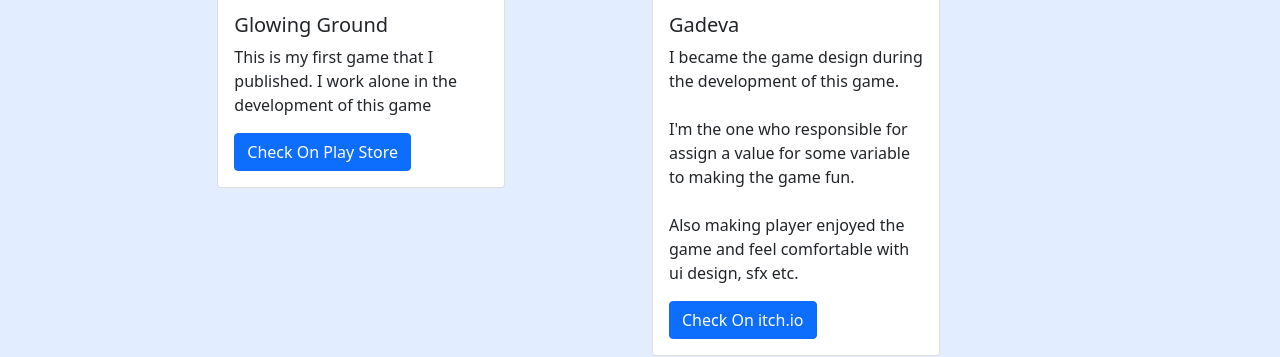
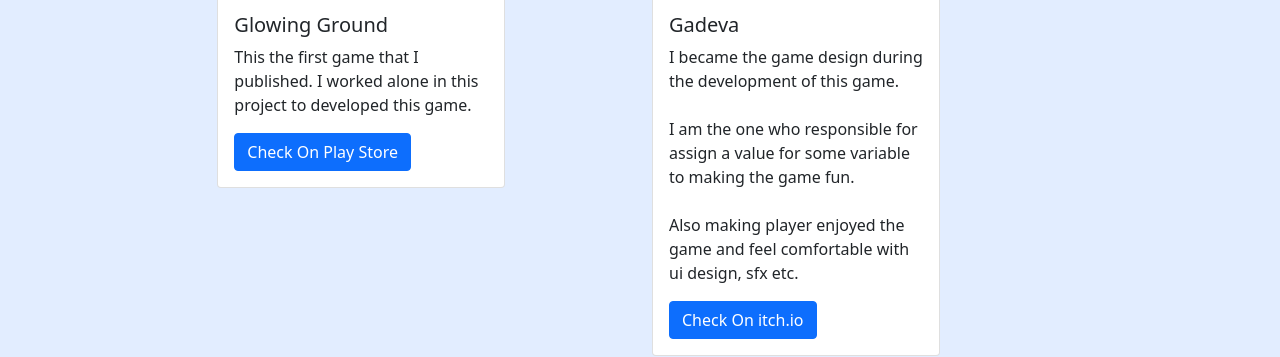
Before and after one commit to 2Bray/2bray.github.io, a plain HTML site: page index.html in a window 1280 px wide. Shown: the part 918-1275 px from the top of the page. Drawn offline with nearby package versions, Linux system fonts and the light colour scheme.

Commit message:
Update index.html

```diff
--- a/index.html
+++ b/index.html
@@ -63,7 +63,7 @@
                 <div class="col-md-5 mb-3">
                     <p>
                         I am a game developer using the Unity game engine. <br>
-                        I have been a game developer since 2021, and published my first game which the title is "Glowing Ground" on playstore.
+                        I have been a game developer since 2021, and published my first game which the title is "Glowing Ground" on playstore. <br>
                     </p>
                 </div>
             </div>
@@ -85,7 +85,7 @@
                       <img src="img/GG.webp" class="card-img-top" alt="GlowingGround">
                       <div class="card-body">
                         <h5 class="card-title">Glowing Ground</h5>
-                        <p class="card-text">This is my first game that I published. I work alone in the development of this game</p>
+                        <p class="card-text">This the first game that I published. I worked alone in this project to developed this game.</p>
                         <a href="https://play.google.com/store/apps/details?id=com.EkaBeta.GlowingGroundAndroid&hl=in&gl=US" class="btn btn-primary">Check On Play Store</a>
                       </div>
                     </div>
@@ -95,7 +95,7 @@
                       <img src="img/Gadeva.png" class="card-img-top" alt="Gadeva">
                       <div class="card-body">
                         <h5 class="card-title">Gadeva</h5>
-                        <p class="card-text">I became the game design during the development of this game.<br><br>I'm the one who responsible for assign a value for some variable to making the game fun.<br><br>Also making player enjoyed the game and feel comfortable with ui design, sfx etc.</p>
+                        <p class="card-text">I became the game design during the development of this game.<br><br>I am the one who responsible for assign a value for some variable to making the game fun.<br><br>Also making player enjoyed the game and feel comfortable with ui design, sfx etc.</p>
                         <a href="https://kayubakar.itch.io/24-gadeva" class="btn btn-primary">Check On itch.io</a>
                       </div>
                     </div>
```
